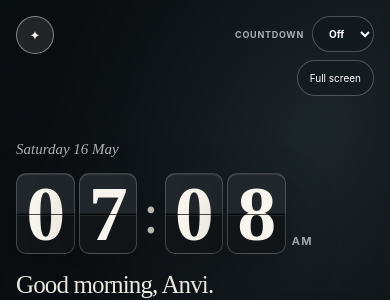
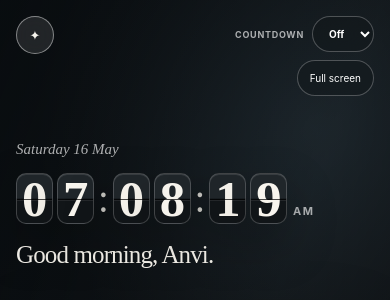
Before and after one commit to anvikaranjkar/anvi-dashboard, a Next.js app: page /display in a window 390 px wide. Shown: the top 300 px of the page. Built offline with nearby package versions, Linux system fonts and the light colour scheme; no server answers.

Commit message:
Add files via upload

```diff
--- a/app/DashboardApp.tsx
+++ b/app/DashboardApp.tsx
@@ -411,9 +411,9 @@ function CountdownRail({ data, now, onAdd, onEdit, onRemove }: { data: AppData;
   const ordered = [...data.countdowns].sort((a, b) => {
     const aTime = new Date(a.date).getTime(), bTime = new Date(b.date).getTime();
     if ((aTime < now) !== (bTime < now)) return aTime < now ? 1 : -1;
-    return aTime - bTime;
+    return aTime < now ? bTime - aTime : aTime - bTime;
   });
-  return <div className="countdown-rail"><div className="rail-label"><span>◷</span><div><strong>Countdowns</strong><small>next dates first</small></div></div><div className="countdown-scroll">{ordered.map(c => { const diff = Math.max(0, new Date(c.date).getTime() - now); const days = Math.floor(diff / 86400000); const hours = Math.floor((diff % 86400000) / 3600000); return <div className="countdown-chip" style={{ "--chip": c.color } as React.CSSProperties} key={c.id}><div className="chip-actions"><button onClick={() => onEdit(c)} aria-label={`Edit ${c.title}`}>✎</button><button onClick={() => onRemove(c.id)} aria-label={`Delete ${c.title}`}>×</button></div><span><b>{days}</b>d <b>{hours}</b>h</span><small>{c.title}</small></div> })}<button className="add-countdown" onClick={onAdd}>＋<span>Add date</span></button></div></div>;
+  return <div className="countdown-rail"><div className="rail-label"><span>◷</span><div><strong>Countdowns</strong><small>next dates first</small></div></div><div className="countdown-scroll">{ordered.map(c => { const signedDiff = new Date(c.date).getTime() - now; const passed = signedDiff <= 0; const diff = Math.abs(signedDiff); const days = Math.floor(diff / 86400000); const hours = Math.floor((diff % 86400000) / 3600000); return <div className="countdown-chip" style={{ "--chip": c.color } as React.CSSProperties} key={c.id}><div className="chip-actions"><button onClick={() => onEdit(c)} aria-label={`Edit ${c.title}`}>✎</button><button onClick={() => onRemove(c.id)} aria-label={`Delete ${c.title}`}>×</button></div><span><b>{days}</b>d <b>{hours}</b>h{passed && <em> since</em>}</span><small>{c.title}</small></div> })}<button className="add-countdown" onClick={onAdd}>＋<span>Add date</span></button></div></div>;
 }
 
 function DashboardView({ data, weekSeconds, setTab, toggleTodo, addTodo, editTodo, removeTodo, setPriority, update, uploadImages }: { data: AppData; now: number; weekSeconds: number; setTab: (t: Tab) => void; toggleTodo: (id: string) => void; addTodo: (s?: string, e?: boolean, dueDate?: string) => void; editTodo: (id: string) => void; removeTodo: (id: string) => void; setPriority: (id: string, p: Priority) => void; update: (f: (d: AppData) => AppData) => void; uploadImages: (e: ChangeEvent<HTMLInputElement>, t: "visionImages" | "dashboardImages" | "heroImage") => void }) {
@@ -425,7 +425,6 @@ function DashboardView({ data, weekSeconds, setTab, toggleTodo, addTodo, editTod
   ].filter(item => !item.todo.done && item.todo.dueDate === today);
   return <>
     <section className="hero" style={{ backgroundImage: `linear-gradient(90deg, rgba(24,31,44,.82), rgba(24,31,44,.2)), url(${data.profile.heroImage})` }}><label className="hero-upload">↥ Change cover<input hidden type="file" accept="image/*" onChange={event => uploadImages(event, "heroImage")} /></label><div><span className="eyebrow">{date}</span><h1>Hi {data.profile.name},<br /><em>make today count.</em></h1><p>{data.profile.quote}</p></div><div className="hero-stats"><span><b>{data.studySessions.filter(s => isToday(s.startedAt)).length}</b> sessions today</span><span><b>{formatDuration(weekSeconds)}</b> this week</span></div></section>
-    <div className="dashboard-display-link"><div><span>FOCUS DISPLAY</span><strong>Turn this device into your always-on study desk.</strong></div><a href="/display" target="_blank" rel="noreferrer">Open Display ↗</a></div>
     <PlannerHub data={data} update={update} toggleTodo={toggleTodo} editTodo={editTodo} addTodo={addTodo} />
     <div className="focus-row">
       <section className="card day-plan"><CardHeading kicker="TODAY" title="What to do for the day" /><p>{todayItems.length ? `${todayItems.length} ${todayItems.length === 1 ? "thing" : "things"} due today. Finish one, and it disappears from this list.` : "Nothing due today — your day is clear."}</p>{todayItems.map(item => <div className="day-plan-row" key={item.todo.id}><button className="check" onClick={() => toggleTodo(item.todo.id)} aria-label={`Complete ${item.todo.text}`} /><i style={{ background: item.color }} /><div><strong>{item.todo.text}</strong><small>{item.source}</small></div><button className="row-edit" onClick={() => editTodo(item.todo.id)} aria-label={`Edit ${item.todo.text}`}>Edit</button></div>)}</section>
--- a/app/display/display.module.css
+++ b/app/display/display.module.css
@@ -12,10 +12,10 @@
 .clockArea { max-width: 1700px; margin: clamp(55px, 8vh, 110px) auto clamp(36px, 6vh, 72px); }
 .clockArea > p { margin: 0 0 15px; color: rgba(255,255,255,.67); font: italic clamp(15px, 1.5vw, 21px) Iowan Old Style, Baskerville, serif; }
 .flipClock { display: flex; align-items: center; gap: clamp(4px, .7vw, 12px); }
-.digit { position: relative; width: clamp(50px, 7vw, 112px); aspect-ratio: .72; display: grid; place-items: center; overflow: hidden; border: 1px solid rgba(255,255,255,.2); border-radius: clamp(10px, 1.3vw, 21px); background: linear-gradient(#20262a 49.5%, #111518 50.5%); box-shadow: inset 0 1px rgba(255,255,255,.1), 0 20px 50px rgba(0,0,0,.25); }
+.digit { position: relative; width: clamp(43px, 5.6vw, 88px); aspect-ratio: .72; display: grid; place-items: center; overflow: hidden; border: 1px solid rgba(255,255,255,.2); border-radius: clamp(10px, 1.3vw, 21px); background: linear-gradient(#20262a 49.5%, #111518 50.5%); box-shadow: inset 0 1px rgba(255,255,255,.1), 0 20px 50px rgba(0,0,0,.25); }
 .digit::after { content: ""; position: absolute; left: 0; right: 0; top: 50%; height: 1px; background: rgba(0,0,0,.7); box-shadow: 0 1px rgba(255,255,255,.08); }
-.digit i { font: normal 600 clamp(58px, 9vw, 142px)/1 Iowan Old Style, Baskerville, serif; letter-spacing: -.07em; transform: translateX(-.03em); }
-.colon { padding: 0 clamp(1px, .5vw, 8px); font: 400 clamp(50px, 7vw, 105px)/1 Iowan Old Style, Baskerville, serif; opacity: .78; }
+.digit i { font: normal 600 clamp(52px, 7.2vw, 112px)/1 Iowan Old Style, Baskerville, serif; letter-spacing: -.07em; transform: translateX(-.03em); }
+.colon { padding: 0 clamp(0px, .25vw, 4px); font: 400 clamp(42px, 5.5vw, 82px)/1 Iowan Old Style, Baskerville, serif; opacity: .78; }
 .flipClock em { align-self: flex-end; margin: 0 0 clamp(7px, 1.2vw, 18px) 8px; color: rgba(255,255,255,.65); font: normal 700 clamp(11px, 1.2vw, 18px)/1 Inter, sans-serif; letter-spacing: .12em; }
 .clockArea h1 { margin: 18px 0 0; font: 400 clamp(25px, 3vw, 47px)/1 Iowan Old Style, Baskerville, serif; letter-spacing: -.035em; }
 .content { max-width: 1700px; margin: auto; display: grid; grid-template-columns: minmax(0, 1.45fr) minmax(280px, .55fr); gap: clamp(16px, 2vw, 30px); align-items: stretch; }
@@ -38,6 +38,6 @@
 .musicPanel { min-height: 320px; padding: clamp(16px, 1.7vw, 26px); display: grid; grid-template-columns: minmax(190px, .9fr) minmax(190px, 1fr); gap: clamp(21px, 2.4vw, 38px); align-items: center; color: white; text-decoration: none; }.musicPanel > img { width: 100%; aspect-ratio: 1; border-radius: clamp(14px, 1.5vw, 24px); object-fit: cover; box-shadow: 0 25px 65px rgba(0,0,0,.38); }.musicPanel h2 { margin: 12px 0 10px; font: 500 clamp(31px, 3.6vw, 61px)/.92 Iowan Old Style, Baskerville, serif; letter-spacing: -.055em; overflow-wrap: anywhere; }.musicPanel p { margin: 0; font-size: clamp(13px, 1.3vw, 18px); }.musicPanel small { display: block; margin-top: 8px; color: rgba(255,255,255,.52); font: italic 12px Iowan Old Style, Baskerville, serif; }.musicProgress { height: 4px; margin-top: 28px; overflow: hidden; border-radius: 999px; background: rgba(255,255,255,.18); }.musicProgress i { display: block; height: 100%; border-radius: inherit; background: white; }
 .loading { position: fixed; z-index: 20; inset: 0; display: grid; place-items: center; background: #14191c; color: rgba(255,255,255,.7); font: italic 18px Iowan Old Style, Baskerville, serif; }
 @media (max-width: 1120px) { .content.withMusic { grid-template-columns: 1.15fr .85fr; }.content.withMusic .musicPanel { grid-column: 1 / -1; }.statusColumn { grid-template-columns: repeat(2, minmax(0, 1fr)); }.content.withMusic .statusColumn { grid-template-columns: 1fr; } }
-@media (max-width: 760px) { .display { padding: 16px; overflow: auto; }.topbar { align-items: flex-start; }.topbar > a strong { display: none; }.topActions { justify-content: flex-end; flex-wrap: wrap; }.topActions label { width: 100%; justify-content: flex-end; }.topActions select { max-width: 145px; }.clockArea { margin: 45px auto 35px; }.digit { width: clamp(45px, 15vw, 73px); }.digit i { font-size: clamp(53px, 20vw, 86px); }.colon { font-size: 57px; }.content, .content.withMusic { grid-template-columns: 1fr; }.content.withMusic .musicPanel { grid-column: auto; }.statusColumn, .content.withMusic .statusColumn { grid-template-columns: 1fr; }.musicPanel { grid-template-columns: minmax(120px, 42%) minmax(0, 1fr); min-height: 0; }.musicPanel h2 { font-size: clamp(27px, 8vw, 43px); }.todayPanel { min-height: 280px; }.flipClock em { margin-left: 2px; } }
+@media (max-width: 760px) { .display { padding: 16px; overflow: auto; }.topbar { align-items: flex-start; }.topbar > a strong { display: none; }.topActions { justify-content: flex-end; flex-wrap: wrap; }.topActions label { width: 100%; justify-content: flex-end; }.topActions select { max-width: 145px; }.clockArea { margin: 45px auto 35px; }.flipClock { gap: clamp(2px, 1vw, 6px); }.digit { width: clamp(29px, 9.5vw, 57px); }.digit i { font-size: clamp(39px, 13vw, 72px); }.colon { padding: 0; font-size: clamp(34px, 10vw, 55px); }.content, .content.withMusic { grid-template-columns: 1fr; }.content.withMusic .musicPanel { grid-column: auto; }.statusColumn, .content.withMusic .statusColumn { grid-template-columns: 1fr; }.musicPanel { grid-template-columns: minmax(120px, 42%) minmax(0, 1fr); min-height: 0; }.musicPanel h2 { font-size: clamp(27px, 8vw, 43px); }.todayPanel { min-height: 280px; }.flipClock em { margin-left: 2px; } }
 @media (max-width: 430px) { .topActions button:first-of-type { display: none; }.clockArea h1 { font-size: 25px; }.musicPanel { grid-template-columns: 1fr; }.musicPanel > img { max-width: 100%; }.musicPanel h2 { font-size: 35px; }.countdownCard > div { grid-template-columns: auto 1fr; }.panelHeading h2 { font-size: 27px; } }
 @media (prefers-reduced-motion: reduce) { .albumAmbience { transition: none; } }
--- a/app/globals.css
+++ b/app/globals.css
@@ -77,8 +77,6 @@ img { display: block; max-width: 100%; }
 .hero-stats span { font-size: 10px; text-transform: uppercase; letter-spacing: .06em; }
 .hero-stats b { display: block; font: 600 25px var(--serif); text-transform: none; letter-spacing: -.03em; }
 .focus-row { display: grid; grid-template-columns: minmax(0, 1fr) minmax(0, 1fr); gap: 22px; margin-top: 22px; align-items: stretch; }
-.dashboard-display-link { margin-top: 22px; padding: 14px 18px; display: flex; align-items: center; justify-content: space-between; gap: 18px; border: 1px solid #a89ac8; border-radius: 15px; background: linear-gradient(110deg, #eee9f7, #e5eff6); }
-.dashboard-display-link span, .dashboard-display-link strong { display: block; }.dashboard-display-link span { margin-bottom: 3px; color: #70618f; font-size: 8px; font-weight: 800; letter-spacing: .14em; }.dashboard-display-link strong { font: 600 16px var(--serif); }.dashboard-display-link a { flex: 0 0 auto; padding: 9px 13px; border-radius: 999px; background: var(--ink); color: white; text-decoration: none; font-size: 9px; font-weight: 750; }
 .focus-row > .card { min-width: 0; }
 .day-plan { padding: 23px 26px; background: linear-gradient(120deg, rgba(255,255,255,.94), rgba(239,235,250,.78)); }
 .day-plan > p { margin: 13px 0 5px; color: var(--muted); font-family: var(--serif); font-style: italic; }
@@ -570,7 +568,6 @@ img { display: block; max-width: 100%; }
   .session-row { grid-template-columns: 34px 1fr auto 20px; }
   .bar-row { grid-template-columns: 72px 1fr 50px; }
   .toast { right: 15px; bottom: 80px; }
-  .dashboard-display-link { align-items: flex-start; flex-direction: column; }
   .archive-card { padding: 20px 14px; }
   .archive-row { grid-template-columns: 25px minmax(0, 1fr) auto; padding: 8px 0; }.archive-row .archive-delete { grid-column: 3; }
 }
```
Also changed, not shown: app/display/DisplayApp.tsx (+5 -3 lines).
